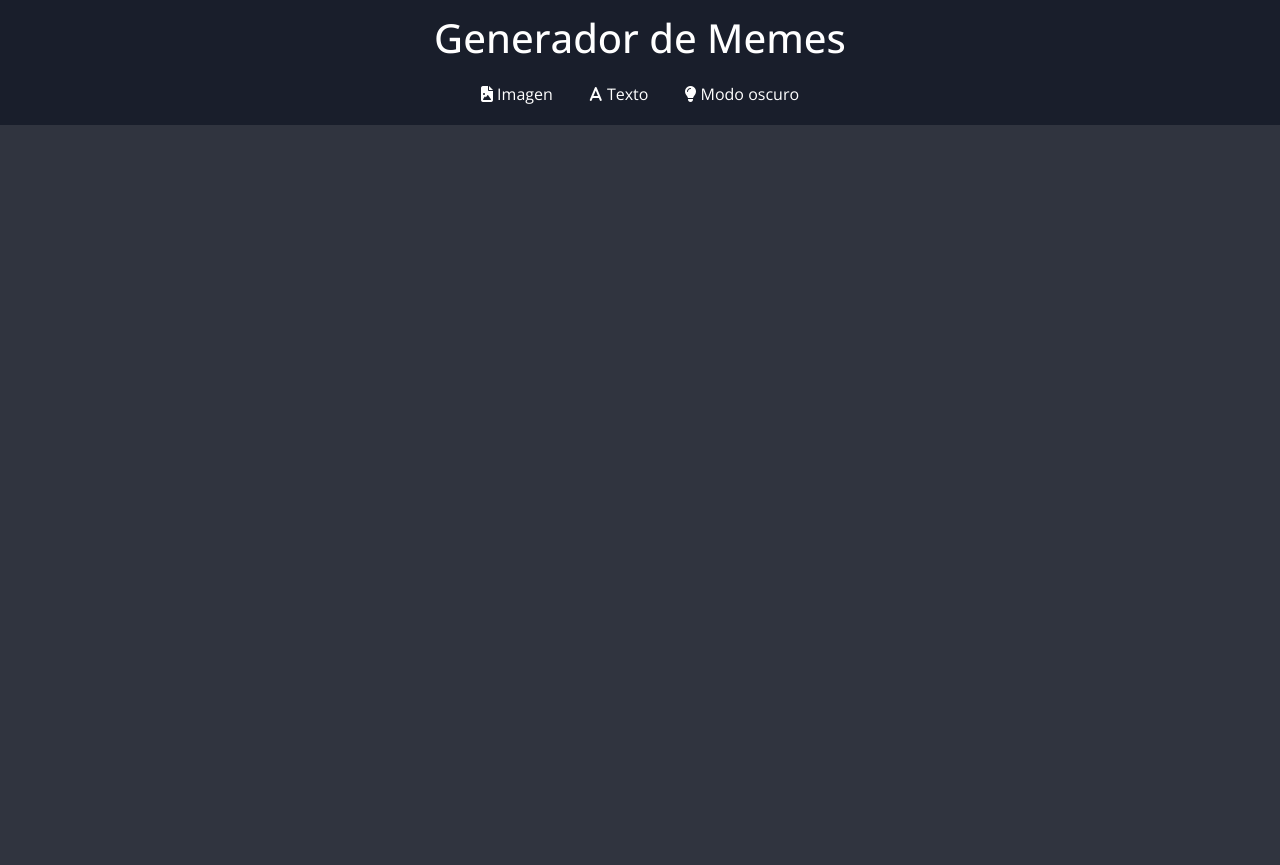
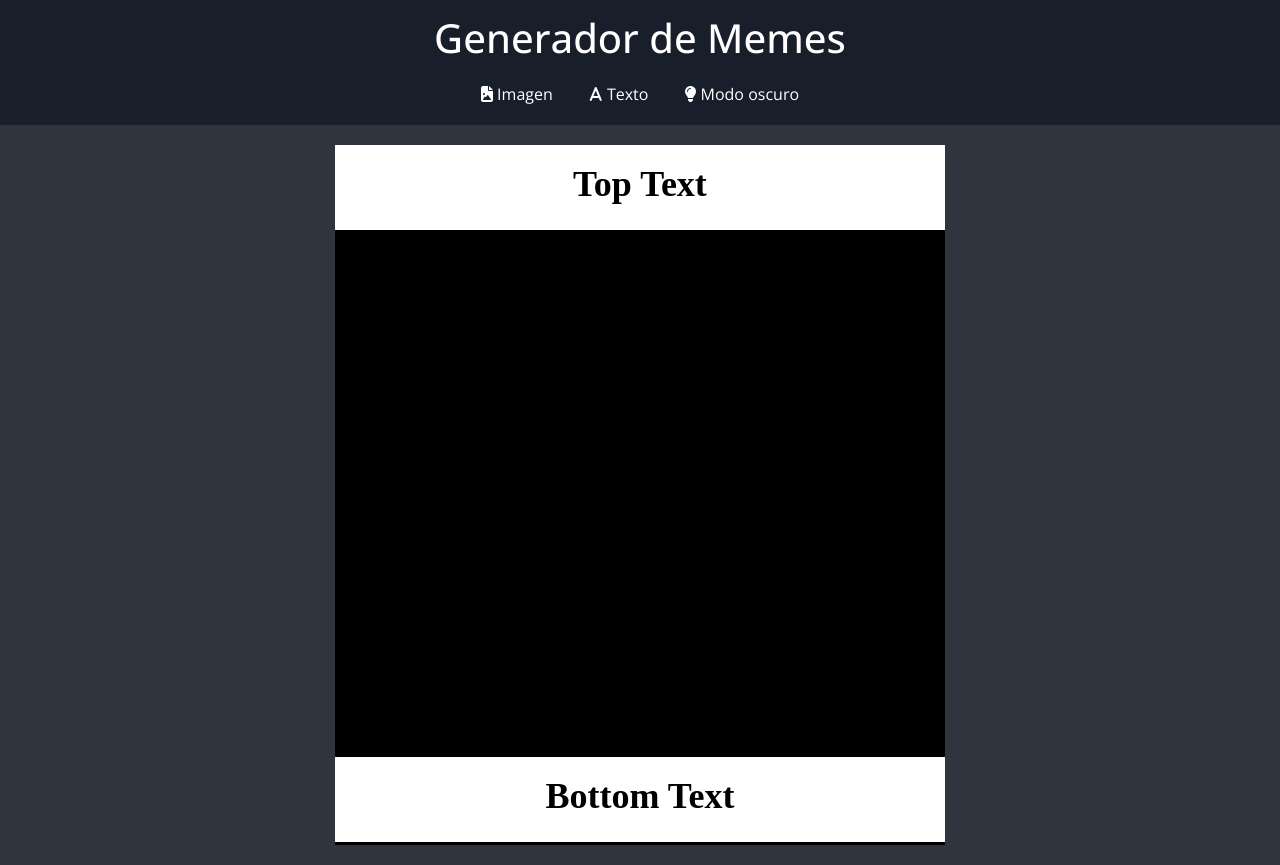
Before and after one commit to JulietaMaldonado/ADA-Editor-de-Memes, a plain HTML site: page index.html in a window 1280 px wide. Before the commit the page ends 800 px from the top, so only its background shows below. Drawn offline with nearby package versions, Linux system fonts and the light colour scheme.

Commit message:
base de meme y creacion de nuevos estilos

```diff
--- a/estilos.css
+++ b/estilos.css
@@ -41,3 +41,33 @@ nav {
 .botonNav:hover {
   background-color: #4e5565;
 }
+
+/*MEME*/
+main {
+  display: flex;
+  justify-content: center;
+}
+.meme {
+  margin: 20px;
+  height: 700px;
+  width: 610px;
+  background-color: black;
+}
+.textT {
+  display: flex;
+  justify-content: center;
+  background-color: white;
+  height: 85px;
+}
+.textB {
+  display: flex;
+  justify-content: center;
+  margin-top: 527px;
+  background-color: white;
+  height: 85px;
+}
+h2 {
+  color: black;
+  font-size: 36px;
+  padding: 18px;
+}
--- a/index.html
+++ b/index.html
@@ -37,6 +37,14 @@
       </nav>
     </div>
 
+    <!--MEME-->
+    <main>
+      <div class="meme">
+        <div class="textT"><h2>Top Text</h2></div>
+        <div class="textB"><h2>Bottom Text</h2></div>
+      </div>
+    </main>
+
     <script src="main.js"></script>
   </body>
 </html>
```
